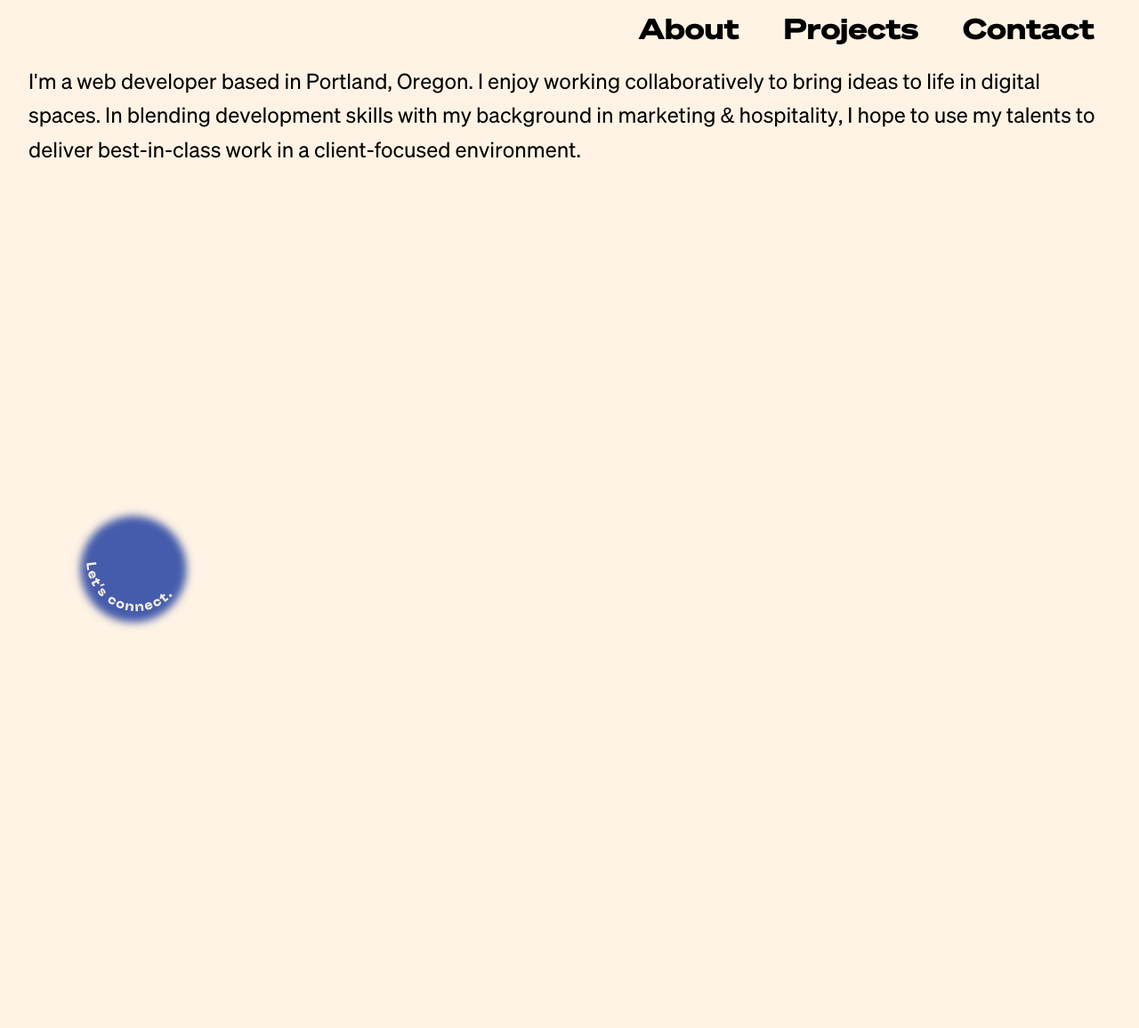
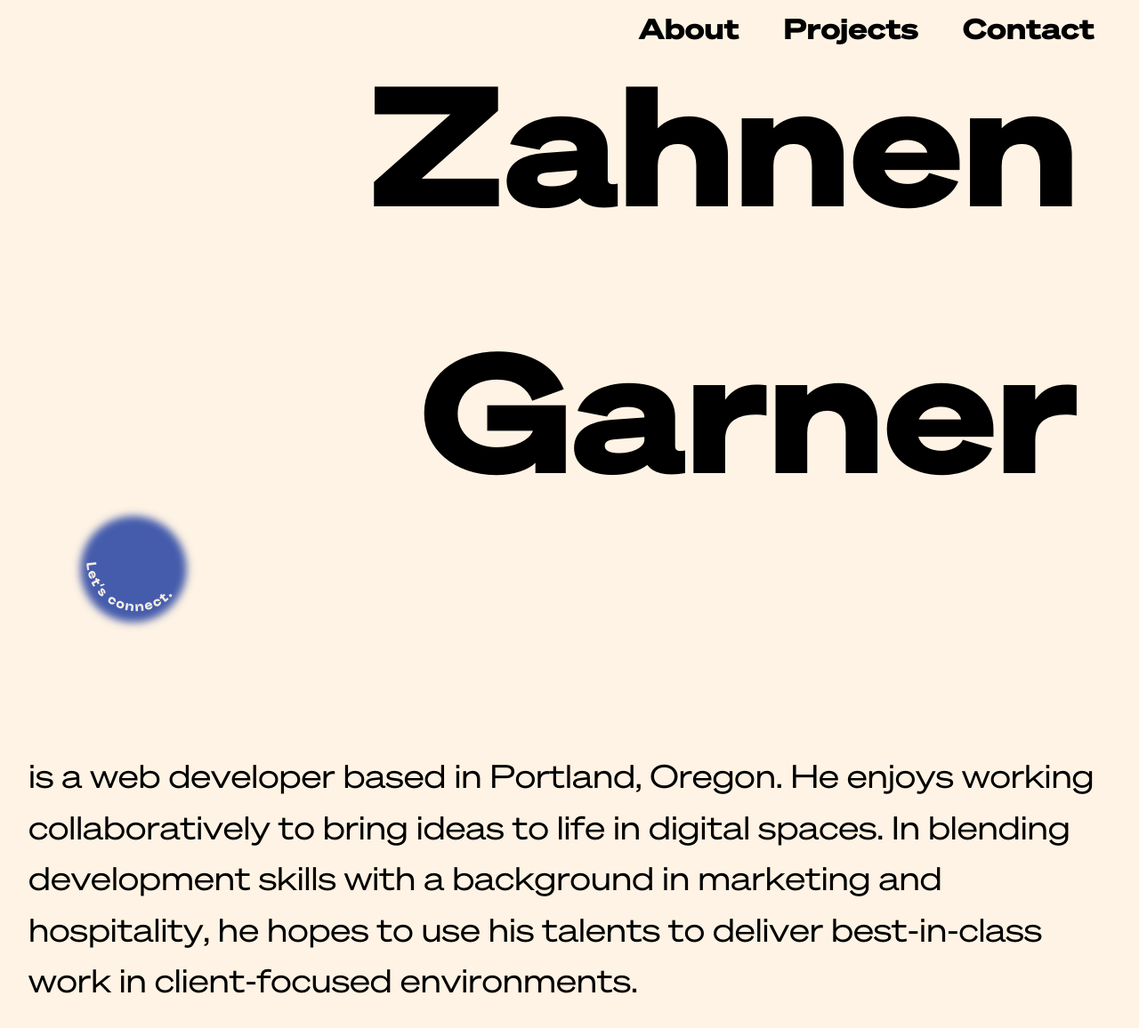
Before and after one commit to Zahnen/zahnenco, a Next.js app: page / in a window 1280 px wide. Shown: the top 1156 px of the page at 89% size. Before the commit the page ends 800 px from the top, so only its background shows below. Built offline with nearby package versions, Linux system fonts and the light colour scheme.

Commit message:
refactor main index

```diff
--- a/pages/index.tsx
+++ b/pages/index.tsx
@@ -3,13 +3,19 @@ import Layout from "../components/Layout/layout";
 export default function Home() {
   return (
     <Layout>
-      <section>
-        I'm a web developer based in Portland, Oregon. I enjoy working
-        collaboratively to bring ideas to life in digital spaces. In blending
-        development skills with my background in marketing & hospitality, I hope
-        to use my talents to deliver best-in-class work in a client-focused
-        environment.
-      </section>
+      <div className="about">
+        <div className="name-container">
+          <h1>Zahnen</h1>
+          <h1>Garner</h1>
+        </div>
+        <p>
+          is a web developer based in Portland, Oregon. He enjoys working
+          collaboratively to bring ideas to life in digital spaces. In blending
+          development skills with a background in marketing and hospitality, he
+          hopes to use his talents to deliver best-in-class work in
+          client-focused environments.
+        </p>
+      </div>
     </Layout>
   );
 }
```
